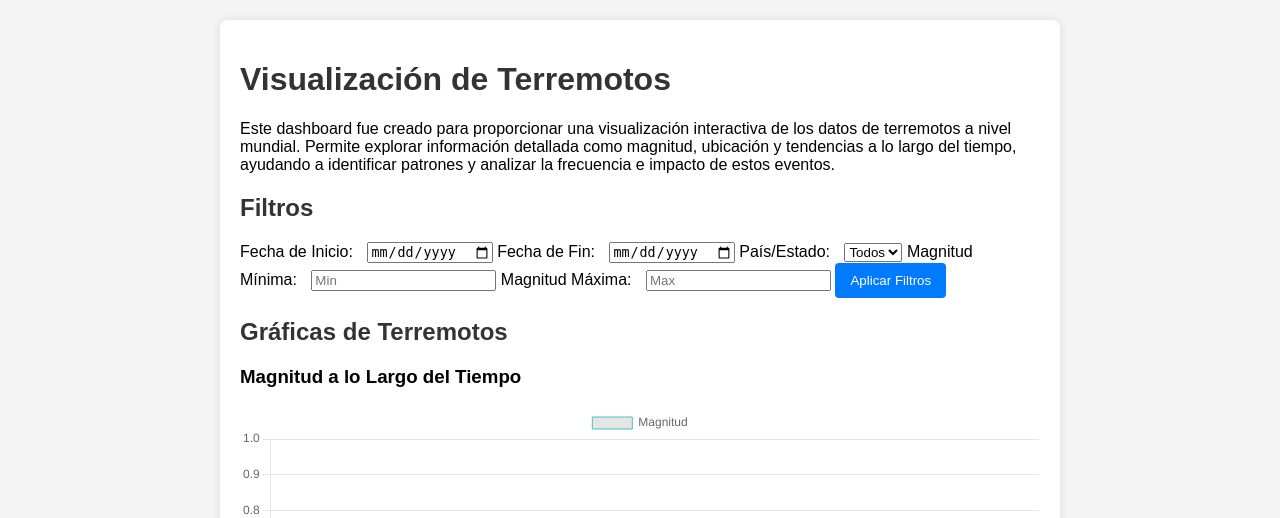
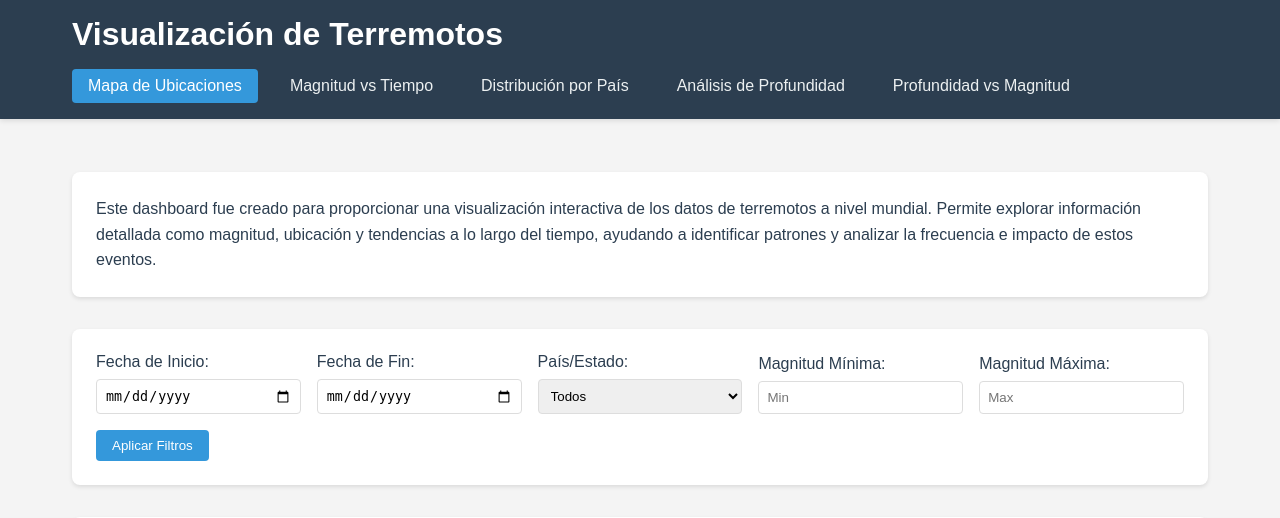
Before and after one commit to jfvenegass/Lab_DB, a Flask app: page / in a window 1280 px wide. Shown: the top 518 px of the page. Run offline with Flask 3, Linux system fonts and the light colour scheme; data that the repository does not hold is empty; some libraries are stand-ins or nearby versions.

Commit message:
back con front

```diff
--- a/config.py
+++ b/config.py
@@ -3,7 +3,7 @@ import os
 class Config:
     SQL_SERVER = {
         'driver': 'ODBC Driver 17 for SQL Server',
-        'server': 'JOSEPHVENEGAS',
+        'server': 'DESKTOP-M8CE78E',
         'database': 'Earthquakes',
         'trusted_connection': 'yes'  # Indicador de autenticación de Windows
     }
--- a/static/css/style.css
+++ b/static/css/style.css
@@ -1,40 +1,151 @@
+* {
+    margin: 0;
+    padding: 0;
+    box-sizing: border-box;
+}
+
 body {
     font-family: Arial, sans-serif;
     background-color: #f4f4f4;
-    margin: 0;
-    padding: 0;
 }
 
-.container {
-    max-width: 800px;
-    margin: 20px auto;
-    padding: 20px;
-    background-color: #fff;
-    border-radius: 8px;
-    box-shadow: 0 0 10px rgba(0, 0, 0, 0.1);
+.header {
+    background-color: #2c3e50;
+    color: white;
+    padding: 1rem 0;
+    box-shadow: 0 2px 5px rgba(0,0,0,0.1);
+    position: fixed;
+    width: 100%;
+    top: 0;
+    z-index: 1000;
 }
 
-h1, h2 {
-    color: #333;
+.header-content {
+    max-width: 1200px;
+    margin: 0 auto;
+    padding: 0 2rem;
 }
 
-label {
-    margin-right: 10px;
+.header h1 {
+    margin-bottom: 1rem;
+    font-size: 2rem;
 }
 
-button {
-    padding: 10px 15px;
-    background-color: #007BFF;
-    color: #fff;
+.nav-tabs {
+    display: flex;
+    gap: 1rem;
+    list-style: none;
+}
+
+.nav-tabs li button {
+    background: none;
+    border: none;
+    color: #ecf0f1;
+    padding: 0.5rem 1rem;
+    cursor: pointer;
+    font-size: 1rem;
+    transition: all 0.3s ease;
+    border-radius: 4px;
+}
+
+.nav-tabs li button:hover {
+    background-color: #34495e;
+}
+
+.nav-tabs li button.active {
+    background-color: #3498db;
+    color: white;
+}
+
+.main-content {
+    margin-top: 140px;
+    padding: 2rem;
+    max-width: 1200px;
+    margin-left: auto;
+    margin-right: auto;
+}
+
+.filters {
+    background: white;
+    padding: 1.5rem;
+    border-radius: 8px;
+    box-shadow: 0 2px 4px rgba(0,0,0,0.1);
+    margin-bottom: 2rem;
+}
+
+.filters form {
+    display: grid;
+    grid-template-columns: repeat(auto-fit, minmax(200px, 1fr));
+    gap: 1rem;
+    align-items: end;
+}
+
+.filters label {
+    display: block;
+    margin-bottom: 0.5rem;
+    color: #2c3e50;
+}
+
+.filters input,
+.filters select {
+    width: 100%;
+    padding: 0.5rem;
+    border: 1px solid #ddd;
+    border-radius: 4px;
+}
+
+.filters button {
+    padding: 0.5rem 1rem;
+    background-color: #3498db;
+    color: white;
     border: none;
     border-radius: 4px;
     cursor: pointer;
+    transition: background-color 0.3s ease;
 }
 
-button:hover {
-    background-color: #0056b3;
+.filters button:hover {
+    background-color: #2980b9;
 }
 
-.data-section, .statistics-section {
-    margin-top: 20px;
+.chart-section {
+    display: none;
+    background: white;
+    padding: 2rem;
+    border-radius: 8px;
+    box-shadow: 0 2px 4px rgba(0,0,0,0.1);
+    margin-bottom: 2rem;
 }
+
+.chart-section.active {
+    display: block;
+}
+
+.chart-container {
+    width: 100%;
+    height: 400px;
+    margin-bottom: 2rem;
+}
+
+#earthquakeMap {
+    height: 500px;
+    border-radius: 8px;
+}
+
+.statistics-section {
+    background: white;
+    padding: 1.5rem;
+    border-radius: 8px;
+    box-shadow: 0 2px 4px rgba(0,0,0,0.1);
+    margin-top: 2rem;
+}
+
+.purpose {
+    background: white;
+    padding: 1.5rem;
+    border-radius: 8px;
+    box-shadow: 0 2px 4px rgba(0,0,0,0.1);
+    margin-bottom: 2rem;
+    color: #2c3e50;
+    line-height: 1.6;
+}
--- a/templates/index.html
+++ b/templates/index.html
@@ -1,5 +1,6 @@
 <!DOCTYPE html>
 <html lang="es">
+
 <head>
     <meta charset="UTF-8">
     <meta name="viewport" content="width=device-width, initial-scale=1.0">
@@ -9,89 +10,119 @@
     <link rel="icon" href="{{ url_for('static', filename='favicon.ico') }}" type="image/x-icon">
     <script src="https://cdn.jsdelivr.net/npm/chart.js"></script> <!-- Chart.js -->
 </head>
+
 <body>
-    <div class="container">
+    <header class="header">
+        <div class="header-content">
             <h1>Visualización de Terremotos</h1>
+            <nav>
+                <ul class="nav-tabs">
+                    <li><button class="tab-button active" data-tab="map">Mapa de Ubicaciones</button></li>
+                    <li><button class="tab-button" data-tab="magnitude">Magnitud vs Tiempo</button></li>
+                    <li><button class="tab-button" data-tab="distribution">Distribución por País</button></li>
+                    <li><button class="tab-button" data-tab="depth">Análisis de Profundidad</button></li>
+                    <li><button class="tab-button" data-tab="scatter">Profundidad vs Magnitud</button></li>
+                </ul>
+            </nav>
+        </div>
+    </header>
 
-        <!-- Sección de Propósito -->
+    <main class="main-content">
         <div class="purpose">
             <p>Este dashboard fue creado para proporcionar una visualización interactiva de los datos de terremotos
                 a nivel mundial. Permite explorar información detallada como magnitud, ubicación y tendencias a lo
-            largo del tiempo, ayudando a identificar patrones y analizar la frecuencia e impacto de estos eventos.</p>
+                largo del tiempo, ayudando a identificar patrones y analizar la frecuencia e impacto de estos eventos.
+            </p>
         </div>
 
-        <!-- Sección de Filtros -->
         <div class="filters">
-            <h2>Filtros</h2>
             <form id="filter-form">
+                <div>
                     <label for="start-date">Fecha de Inicio:</label>
                     <input type="date" id="start-date" name="start-date">
-
+                </div>
+                <div>
                     <label for="end-date">Fecha de Fin:</label>
                     <input type="date" id="end-date" name="end-date">
-
+                </div>
+                <div>
                     <label for="country">País/Estado:</label>
                     <select id="country" name="country">
                         <option value="all">Todos</option>
-                    <!-- Opciones dinámicas cargadas desde el backend -->
                     </select>
-
+                </div>
+                <div>
                     <label for="min-magnitude">Magnitud Mínima:</label>
                     <input type="number" id="min-magnitude" name="min-magnitude" placeholder="Min">
-
+                </div>
+                <div>
                     <label for="max-magnitude">Magnitud Máxima:</label>
                     <input type="number" id="max-magnitude" name="max-magnitude" placeholder="Max">
-
+                </div>
+                <div>
                     <button type="submit">Aplicar Filtros</button>
+                </div>
             </form>
         </div>
 
-        <!-- Sección de Gráficos -->
-        <div class="charts">
-            <h2>Gráficas de Terremotos</h2>
-
-            <div class="chart-container">
-                <h3>Magnitud a lo Largo del Tiempo</h3>
-                <canvas id="magnitudeTimeChart"></canvas>
+        <div id="map-section" class="chart-section active">
+            <div id="earthquakeMap" class="chart-container"></div>
         </div>
 
-            <div class="chart-container">
-                <h3>Cantidad de Terremotos por País/Estado</h3>
-                <canvas id="earthquakeByCountryChart"></canvas>
+        <div id="magnitude-section" class="chart-section">
+            <canvas id="magnitudeTimeChart" class="chart-container"></canvas>
         </div>
 
-            <div class="chart-container">
-                <h3>Mapa de Ubicación de Terremotos</h3>
-                <!-- Mapa interactivo usando Leaflet -->
-                <div id="earthquakeMap" style="height: 400px;"></div>
+        <div id="distribution-section" class="chart-section">
+            <canvas id="earthquakeByCountryChart" class="chart-container"></canvas>
         </div>
 
-            <div class="chart-container">
-                <h3>Distribución de Profundidad de Terremotos</h3>
-                <canvas id="depthHistogramChart"></canvas>
+        <div id="depth-section" class="chart-section">
+            <canvas id="depthHistogramChart" class="chart-container"></canvas>
         </div>
 
-            <div class="chart-container">
-                <h3>Profundidad vs. Magnitud</h3>
-                <canvas id="depthMagnitudeScatterChart"></canvas>
-            </div>
+        <div id="scatter-section" class="chart-section">
+            <canvas id="depthMagnitudeScatterChart" class="chart-container"></canvas>
         </div>
 
-        <!-- Sección de Resultados y Estadísticas -->
-        <section class="data-section">
-            <h2>Resultados</h2>
-            <div id="earthquake-data"></div>
-        </section>
-
-        <section class="statistics-section">
+        <div class="statistics-section">
             <h2>Estadísticas de Magnitud</h2>
             <button onclick="fetchMagnitudeStats()">Ver Estadísticas</button>
             <div id="statistics-data"></div>
-        </section>
         </div>
+    </main>
+
+    <script src="https://unpkg.com/leaflet@1.7.1/dist/leaflet.js"></script>
+    <script src="script.js"></script>
 
     <!-- Scripts para Leaflet y el archivo personalizado -->
     <script src="https://unpkg.com/leaflet@1.7.1/dist/leaflet.js"></script> <!-- Leaflet JS -->
     <script src="{{ url_for('static', filename='js/scripts.js') }}"></script>
 </body>
+
 </html>
+<script>
+
+    document.addEventListener('DOMContentLoaded', function() {
+        const tabButtons = document.querySelectorAll('.tab-button');
+        const chartSections = document.querySelectorAll('.chart-section');
+
+        tabButtons.forEach(button => {
+            button.addEventListener('click', () => {
+                // Remover clase active de todos los botones y secciones
+                tabButtons.forEach(btn => btn.classList.remove('active'));
+                chartSections.forEach(section => section.classList.remove('active'));
+
+                // Agregar clase active al botón clickeado y su sección correspondiente
+                button.classList.add('active');
+                const tabId = button.getAttribute('data-tab');
+                document.getElementById(`${tabId}-section`).classList.add('active');
+            });
+        });
+
+        // Inicializar los charts y cargar datos
+        initializeCharts();
+        loadStateOptions();
+    });
+
+</script>
```
Also changed, not shown: 1 other file. Lines whose indentation alone changed are shown as unchanged.
